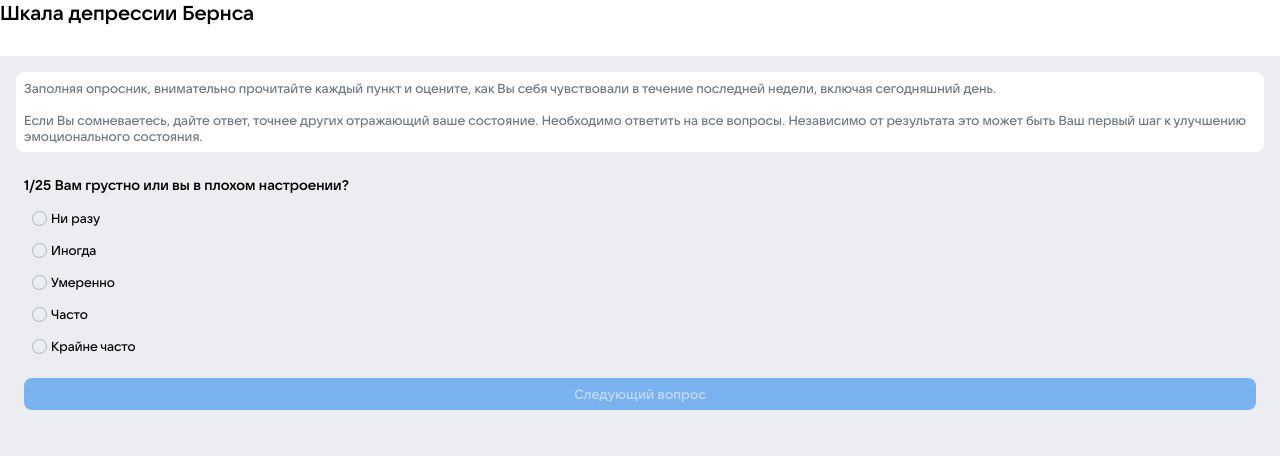
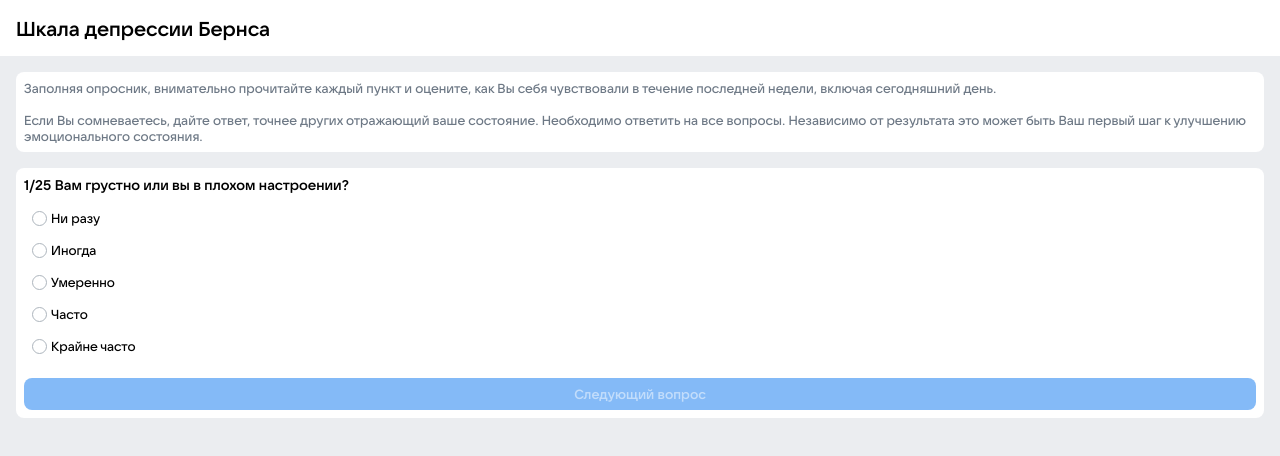
Before and after one commit to SedovMax/BernsDepressionTest01, a plain HTML site: page index.html in a window 1280 px wide. Drawn offline with nearby package versions, Linux system fonts and the light colour scheme; a script that the page names is missing.

Commit message:
Update style.css

```diff
--- a/style.css
+++ b/style.css
@@ -56,6 +56,9 @@ button:focus {
 /* ================================== */
 
 .headbox {
+  display: flex;
+  align-items: center;
+  padding-left: 16px;
   width: 100%;
   height: 56px;
   background: #fff;
@@ -91,7 +94,6 @@ button:focus {
 .cont {
   width: 100%;
   height: auto;
-  min-height:
   background: #fff;
   border-radius: 8px;
   margin-bottom: 5px;
```
